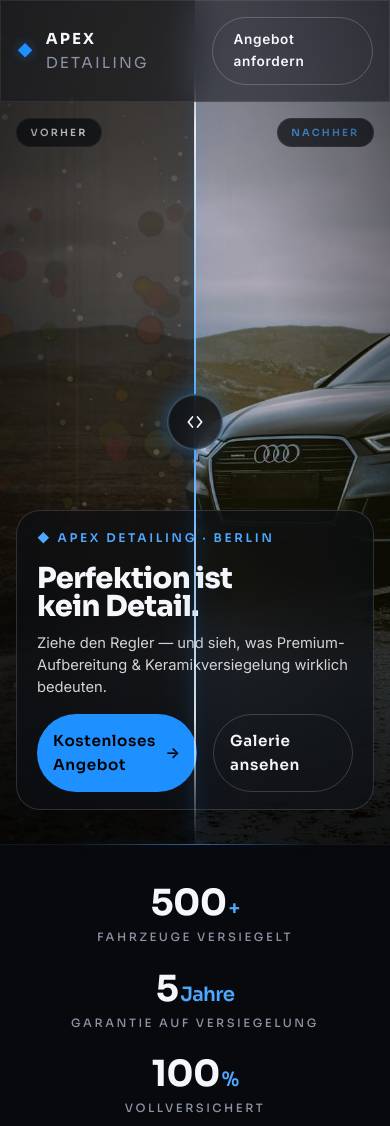
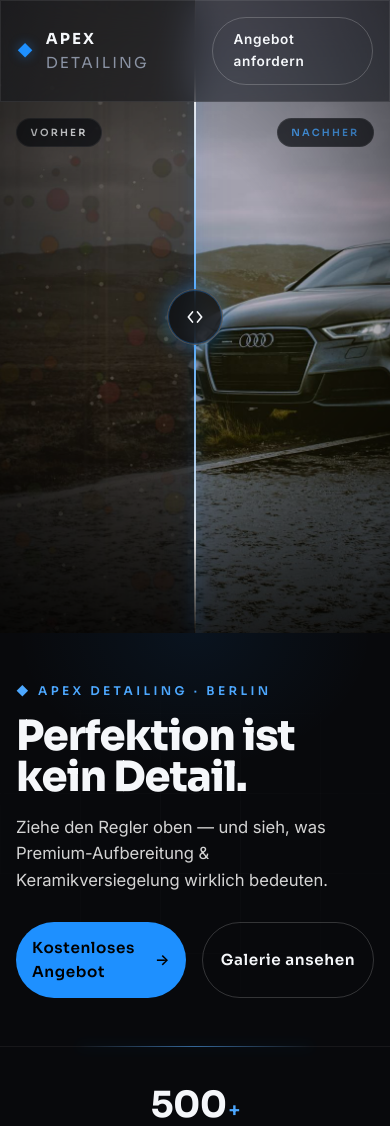
Before and after one commit to IvanGomes9777/autoaufbereitung-1, a plain HTML site: page index.html in a window 390 px wide. Shown: the top 1126 px of the page. Drawn offline with Linux system fonts and the light colour scheme.

Commit message:
feat(hero+intro): split hero into clean slider + intro section
- Glass-Block aus Hero entfernt -> Slider zeigt volles Bild
- Neue .intro-Sektion direkt unterhalb mit Eyebrow, XL-Headline,
  Sub-Text und 2 CTAs (Title-Strip-Look wie Seite 2/3)
- Hero-Hoehe reduziert: 100vh -> 72vh (560-820px) damit Intro
  sofort ohne Scroll erscheint
- Subtiles Grid-Pattern + Radial-Glow auf Intro
- Reveal-Animation gestaffelt
- Mobile-Anpassungen vereinfacht (kein Glass-Overlay mehr)
- counters.js: Reveal-Observer registriert .intro

Vorher- und Nachher-Seite des Sliders jetzt komplett unverdeckt.

```diff
--- a/assets/css/hero.css
+++ b/assets/css/hero.css
@@ -6,8 +6,9 @@
 .hero {
   position: relative;
   width: 100%;
-  height: 100vh;
-  min-height: 640px;
+  height: 72vh;
+  min-height: 560px;
+  max-height: 820px;
   overflow: hidden;
   background: var(--color-bg-deep);
   isolation: isolate;
@@ -154,65 +155,7 @@
 
 .hero__handle:focus-visible { outline: none; }
 
-/* ---------- OVERLAY / GLASS TEXT BLOCK (oben rechts, ueber Nachher-Seite) ---------- */
-.hero__overlay {
-  position: absolute;
-  right: var(--container-pad);
-  top: clamp(6rem, 13vh, 9rem);
-  left: auto;
-  z-index: var(--z-overlay);
-  display: flex;
-  justify-content: flex-end;
-  max-width: min(420px, calc(100% - 2 * var(--container-pad)));
-  pointer-events: none;
-}
-
-.hero__glass {
-  pointer-events: auto;
-  max-width: 420px;
-  padding: clamp(1rem, 1.6vw, 1.4rem) clamp(1.1rem, 1.8vw, 1.6rem);
-  border-radius: var(--radius-lg);
-  background: var(--color-bg-glass-strong);
-  -webkit-backdrop-filter: blur(var(--blur-glass)) saturate(160%);
-  backdrop-filter: blur(var(--blur-glass)) saturate(160%);
-  border: var(--border-glass-strong);
-  box-shadow: var(--shadow-elevated);
-}
-
-.hero__eyebrow {
-  margin: 0 0 var(--space-sm) 0;
-  font-family: var(--font-display);
-  font-size: var(--fs-eyebrow);
-  font-weight: 600;
-  letter-spacing: 0.22em;
-  color: var(--color-accent-soft);
-  text-transform: uppercase;
-}
-
-.hero__headline {
-  margin: 0 0 0.65rem 0;
-  font-family: var(--font-display);
-  font-size: clamp(1.8rem, 1.1rem + 2.4vw, 3rem);
-  font-weight: 800;
-  line-height: 1.0;
-  letter-spacing: -0.02em;
-  color: var(--color-text-primary);
-  text-wrap: balance;
-}
-
-.hero__sub {
-  margin: 0 0 1rem 0;
-  font-size: 0.95rem;
-  line-height: 1.5;
-  color: var(--color-text-chrome);
-  max-width: 34ch;
-}
-
-.hero__ctas {
-  display: flex;
-  flex-wrap: wrap;
-  gap: var(--space-sm);
-}
+/* (Hero-Overlay komplett entfernt - Text steht jetzt in .intro Sektion darunter) */
 
 /* ---------- SCROLL HINT ---------- */
 .hero__scroll {
@@ -257,22 +200,7 @@
 
 /* ---------- RESPONSIVE ---------- */
 @media (max-width: 720px) {
-  .hero { min-height: 560px; }
-  /* Auf Mobile: Glass-Block an den unteren Rand, ueber volle Breite */
-  .hero__overlay {
-    top: auto;
-    bottom: clamp(1.5rem, 4vh, 3rem);
-    left: var(--container-pad);
-    right: var(--container-pad);
-    max-width: none;
-    justify-content: stretch;
-  }
-  .hero__glass { padding: 1.1rem 1.25rem; max-width: none; }
-  .hero__sub { font-size: 0.92rem; }
+  .hero { min-height: 520px; height: 75vh; }
   .hero__scroll { display: none; }
   .hero__label { top: max(7rem, 14vh); font-size: 0.62rem; }
 }
-
-@media (max-width: 480px) {
-  .hero__ctas .btn { flex: 1; justify-content: center; padding: 0.85rem 1rem; }
-}
--- /dev/null
+++ b/assets/css/intro.css
@@ -0,0 +1,100 @@
+/* ============================================================
+   APEX DETAILING — intro.css
+   Sektion direkt unter dem Hero: Eyebrow + Headline + Sub + CTAs
+   ============================================================ */
+
+.intro {
+  position: relative;
+  padding: clamp(3rem, 6vw, 5rem) var(--container-pad) clamp(3rem, 6vw, 5rem);
+  background:
+    radial-gradient(ellipse 70% 50% at 50% 0%, rgba(30,144,255,0.08), transparent 65%),
+    var(--color-bg-deep);
+  overflow: hidden;
+  isolation: isolate;
+}
+
+/* Sehr subtiler Grid-Hintergrund fuer Editorial-Feel */
+.intro::before {
+  content: '';
+  position: absolute;
+  inset: 0;
+  z-index: 0;
+  pointer-events: none;
+  background-image:
+    linear-gradient(rgba(255,255,255,0.025) 1px, transparent 1px),
+    linear-gradient(90deg, rgba(255,255,255,0.025) 1px, transparent 1px);
+  background-size: 80px 80px;
+  mask-image: radial-gradient(ellipse 80% 60% at 50% 50%, #000, transparent 85%);
+  -webkit-mask-image: radial-gradient(ellipse 80% 60% at 50% 50%, #000, transparent 85%);
+}
+
+.intro__inner {
+  position: relative;
+  z-index: 1;
+  max-width: var(--container-max);
+  margin: 0 auto;
+  display: flex;
+  flex-direction: column;
+  gap: var(--space-sm);
+  align-items: flex-start;
+}
+
+.intro__eyebrow {
+  margin: 0;
+  font-family: var(--font-display);
+  font-size: var(--fs-eyebrow);
+  font-weight: 600;
+  letter-spacing: 0.28em;
+  text-transform: uppercase;
+  color: var(--color-accent-soft);
+}
+
+.intro__headline {
+  margin: 0;
+  font-family: var(--font-display);
+  font-size: clamp(2.5rem, 1.5rem + 4.5vw, 5.5rem);
+  font-weight: 800;
+  line-height: 0.98;
+  letter-spacing: -0.025em;
+  color: var(--color-text-primary);
+  text-wrap: balance;
+}
+
+.intro__sub {
+  margin: 0;
+  max-width: 52ch;
+  font-size: var(--fs-sub);
+  line-height: 1.6;
+  color: var(--color-text-chrome);
+}
+
+.intro__ctas {
+  display: flex;
+  flex-wrap: wrap;
+  gap: var(--space-sm);
+  margin-top: var(--space-xs);
+}
+
+/* ---------- REVEAL ---------- */
+.intro__inner > * {
+  opacity: 0;
+  transform: translateY(16px);
+  transition:
+    opacity var(--duration-slow) var(--ease-out),
+    transform var(--duration-slow) var(--ease-out);
+}
+.intro.is-visible .intro__inner > * { opacity: 1; transform: translateY(0); }
+.intro.is-visible .intro__inner > *:nth-child(1) { transition-delay:  80ms; }
+.intro.is-visible .intro__inner > *:nth-child(2) { transition-delay: 160ms; }
+.intro.is-visible .intro__inner > *:nth-child(3) { transition-delay: 240ms; }
+.intro.is-visible .intro__inner > *:nth-child(4) { transition-delay: 320ms; }
+
+@media (prefers-reduced-motion: reduce) {
+  .intro__inner > * { opacity: 1; transform: none; transition: none; }
+}
+
+/* ---------- RESPONSIVE ---------- */
+@media (max-width: 480px) {
+  .intro__ctas { width: 100%; }
+  .intro__ctas .btn { flex: 1; justify-content: center; padding: 0.85rem 1rem; }
+}
--- a/assets/js/counters.js
+++ b/assets/js/counters.js
@@ -10,7 +10,7 @@
   const reduceMotion = window.matchMedia('(prefers-reduced-motion: reduce)').matches;
 
   /* ---------- GENERIC SECTION REVEAL ---------- */
-  const revealTargets = document.querySelectorAll('.trust, .services, .gallery, .hydro, .about, .finalcta, .service-list, .pricing, .faq, .cta-panel, .gallery-full, .team, .contact, .location');
+  const revealTargets = document.querySelectorAll('.intro, .trust, .services, .gallery, .hydro, .about, .finalcta, .service-list, .pricing, .faq, .cta-panel, .gallery-full, .team, .contact, .location');
   if (revealTargets.length) {
     const obs = new IntersectionObserver((entries, observer) => {
       entries.forEach((entry) => {
--- a/index.html
+++ b/index.html
@@ -37,6 +37,7 @@
   <link rel="preload" href="/assets/fonts/sora-variable.woff2" as="font" type="font/woff2" crossorigin />
   <link rel="stylesheet" href="/assets/css/base.css" />
   <link rel="stylesheet" href="/assets/css/hero.css" />
+  <link rel="stylesheet" href="/assets/css/intro.css" />
   <link rel="stylesheet" href="/assets/css/trust.css" />
   <link rel="stylesheet" href="/assets/css/services.css" />
   <link rel="stylesheet" href="/assets/css/gallery.css" />
@@ -161,16 +162,22 @@
         <div class="hero__vignette" aria-hidden="true"></div>
       </div>
 
-      <div class="hero__overlay">
-        <div class="hero__glass" data-glass>
-          <p class="hero__eyebrow">◆ APEX DETAILING · BERLIN</p>
-          <h1 id="hero-headline" class="hero__headline">
+      <a class="hero__scroll" href="#intro" aria-label="Weiter scrollen">
+        <span class="hero__scroll-line" aria-hidden="true"></span>
+        <span class="hero__scroll-text">scroll</span>
+      </a>
+    </section>
+
+    <section id="intro" class="intro" aria-labelledby="hero-headline">
+      <div class="intro__inner">
+        <p class="intro__eyebrow">◆ APEX DETAILING · BERLIN</p>
+        <h1 id="hero-headline" class="intro__headline">
           Perfektion ist<br />kein Detail.
         </h1>
-          <p class="hero__sub">
-            Ziehe den Regler — und sieh, was Premium-Aufbereitung &amp; Keramikversiegelung wirklich bedeuten.
+        <p class="intro__sub">
+          Ziehe den Regler oben — und sieh, was Premium-Aufbereitung &amp; Keramikversiegelung wirklich bedeuten.
         </p>
-          <div class="hero__ctas">
+        <div class="intro__ctas">
           <a class="btn btn--primary" href="/kontakt.html#anfrage">
             Kostenloses Angebot
             <span aria-hidden="true">→</span>
@@ -180,15 +187,9 @@
           </a>
         </div>
       </div>
-      </div>
-
-      <a class="hero__scroll" href="#next" aria-label="Weiter scrollen">
-        <span class="hero__scroll-line" aria-hidden="true"></span>
-        <span class="hero__scroll-text">scroll</span>
-      </a>
     </section>
 
-    <section id="next" class="trust" aria-label="Zahlen, Garantien und Zertifizierungen">
+    <section class="trust" aria-label="Zahlen, Garantien und Zertifizierungen">
       <div class="trust__inner">
 
         <div class="trust__item">
```
Lines whose indentation alone changed are shown as unchanged.
